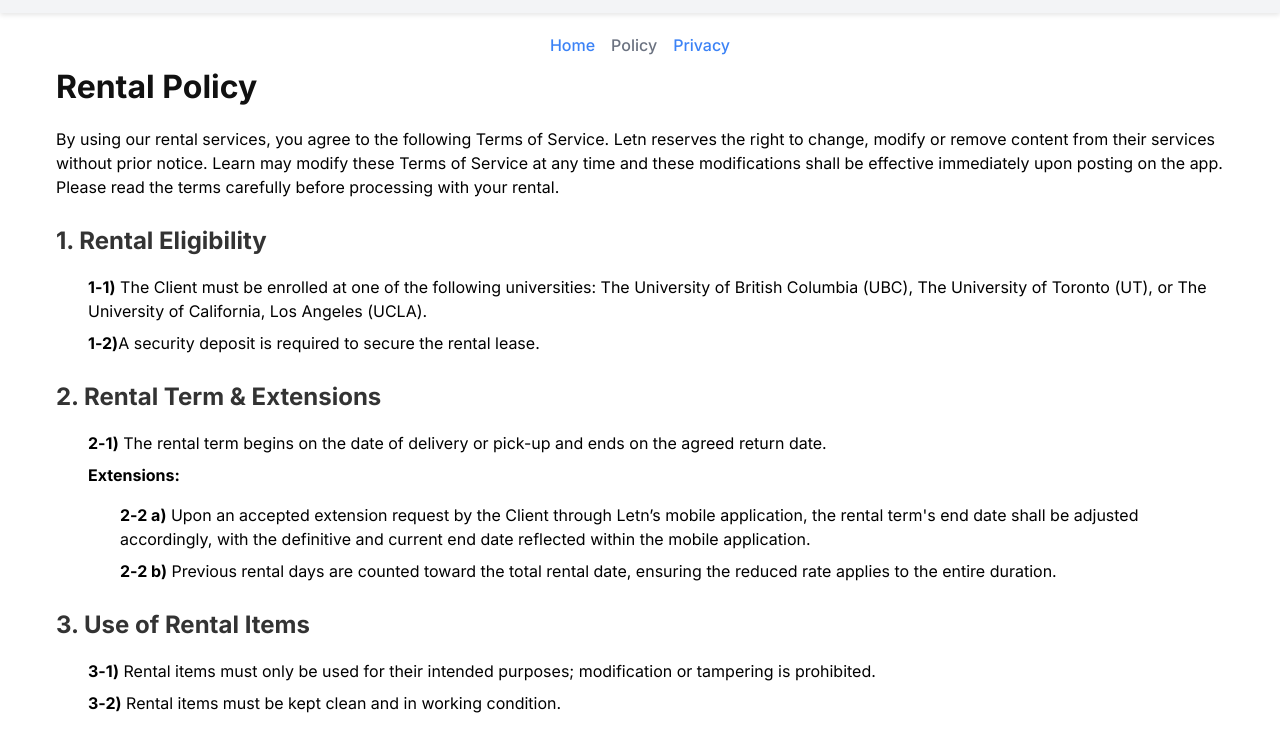
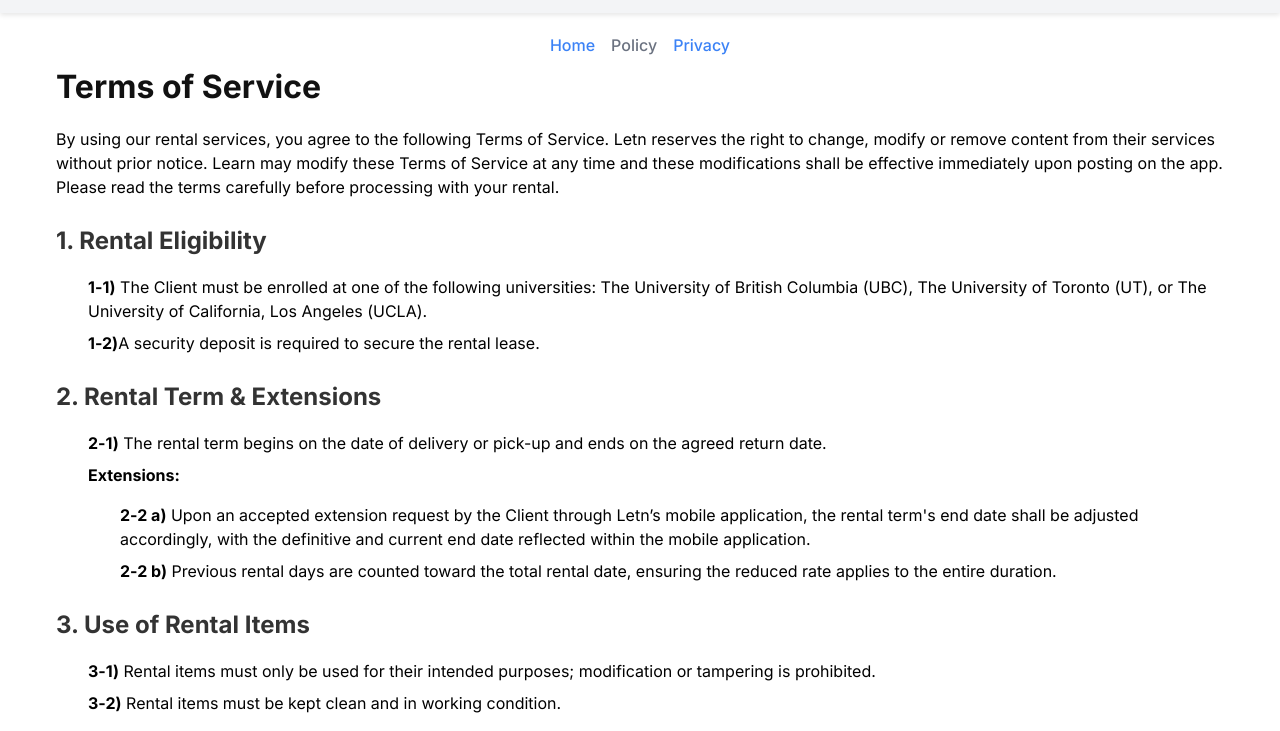
Before and after one commit to dex-pinx/web-policy, a website built with Vite: page src/policy/policy-2025-03-10.html in a window 1280 px wide. Shown: the part 69-800 px from the top of the page. Built offline with nearby package versions, Linux system fonts and the light colour scheme.

Commit message:
policy change

```diff
--- a/src/policy/policy-2025-03-10.html
+++ b/src/policy/policy-2025-03-10.html
@@ -42,7 +42,7 @@
             >Privacy</a
           >
         </div>
-        <h1><b>Rental Policy</b></h1>
+        <h1><b>Terms of Service</b></h1>
         <p>
           By using our rental services, you agree to the following Terms of
           Service. Letn reserves the right to change, modify or remove content
```
